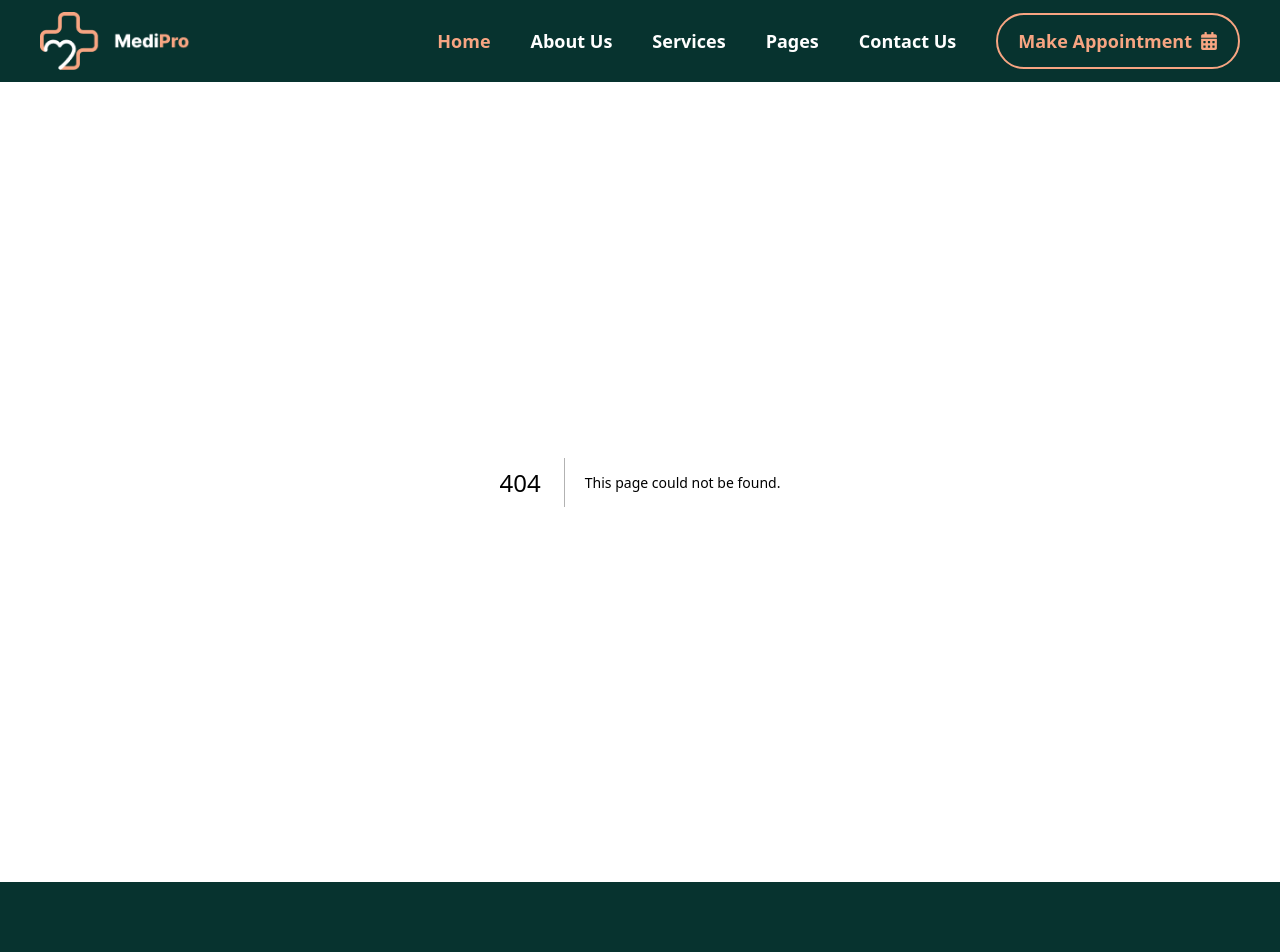
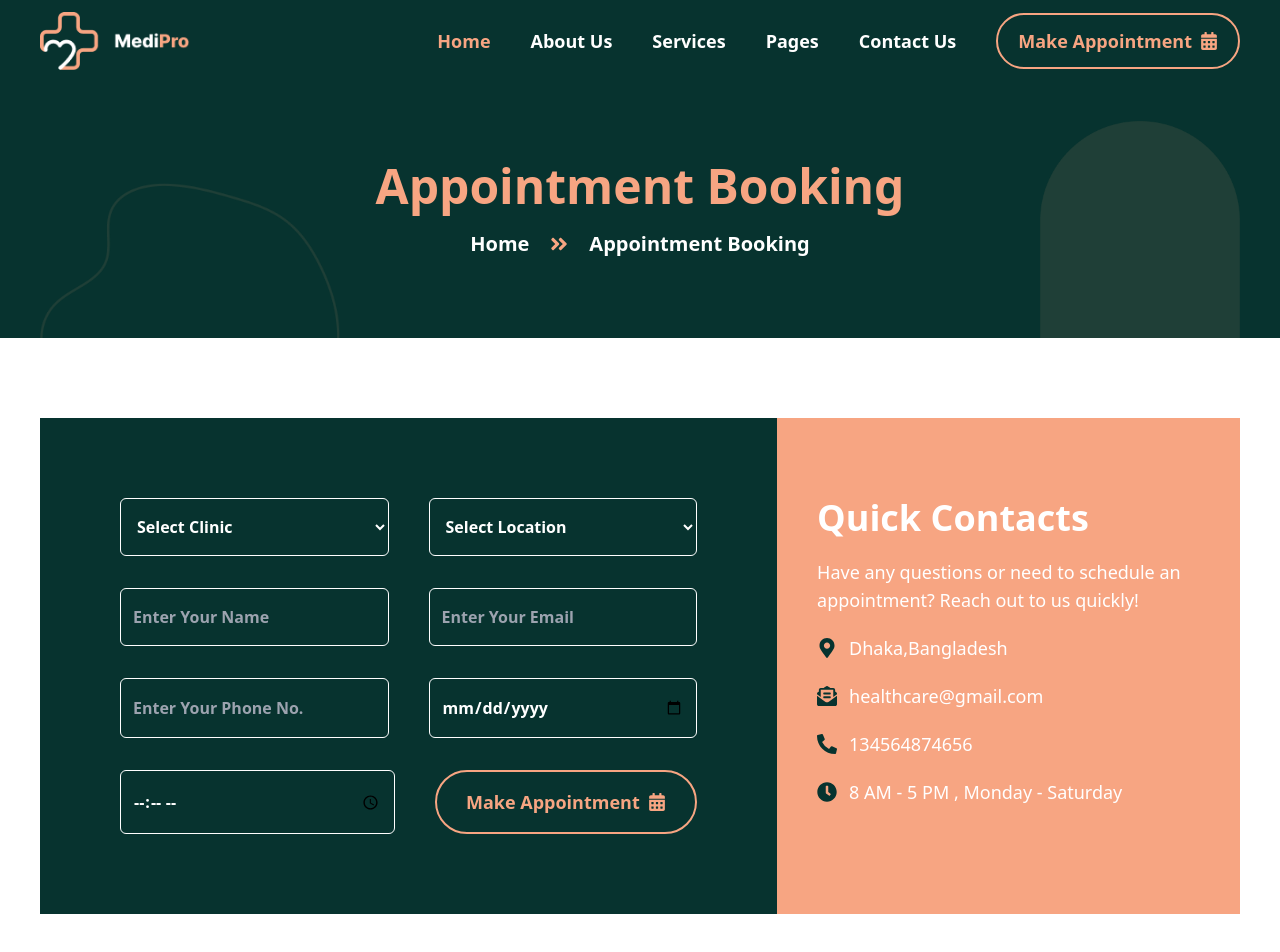
Before and after one commit to OliUllah1/medi-pro, a Next.js app: page /appointment in a window 1280 px wide. Before the commit this address had no page. Shown: the top 952 px of the page. Built offline with nearby package versions, Linux system fonts and the light colour scheme.

Commit message:
appointment Form section done

```diff
--- a/components/About.jsx
+++ b/components/About.jsx
@@ -1,10 +1,17 @@
+"use client"
 import Image from "next/image";
 import { FaPlayCircle,FaCheckCircle,FaArrowAltCircleRight } from "react-icons/fa";
+import 'aos/dist/aos.css';
+import { useEffect } from 'react';
+import Aos from 'aos';
 
 const About = () => {
+    useEffect(()=>{
+        Aos.init({duration:1000})
+    },[])
     return (
         <div className="bg-slate-100 lg:flex gap-10 items-center lg:px-10 px-3 lg:py-10 pt-20 pb-10">
-            <div className="w-full mb-10 lg:mb-0 relative flex gap-5 items-end">
+            <div data-aos="fade-right" className="w-full mb-10 lg:mb-0 relative flex gap-5 items-end">
             <Image  className='absolute bottom-20 left-0 lg:left-20 z-10' src="/home-about-us-bg2.png" alt="hero-2" width="380" height="500" />
             <Image className='rounded-full z-20' src="/home-about1.jpg" alt="hero-2" width="250" height="400" />
             <div className="space-y-4 z-30">
@@ -17,7 +24,7 @@ const About = () => {
             </div>
             </div>
             </div>
-            <div className="w-full space-y-5">
+            <div data-aos="fade-left" className="w-full space-y-5">
                 <h4 className="text-[#f7a582] font-semibold text-xl">ABOUT MEDICALIFE</h4>
                 <h1 className="text-4xl lg:text-6xl text-[#07332f] lg:pr-10">Our Best Services & Poplular Treatment Here.</h1>
                 <p className="text-xl text-gray-500 lg:pr-20">we take pride in offering a wide range of best-in-class medical services and popular treatments to cater to your diverse healthcare needs .</p>
--- /dev/null
+++ b/components/Appointments/AppointmentBanner.jsx
@@ -0,0 +1,18 @@
+import Image from "next/image";
+import { FaAngleDoubleRight } from 'react-icons/fa';
+
+const AppointmentBanner = () => {
+    return (
+        <div className='bg-[#07332f] relative flex justify-center items-center py-20'>
+            <div>
+
+                <h1 className="text-[#f7a582] font-semibold text-5xl mb-5">Appointment Booking</h1>
+                <p className="flex items-center gap-5 justify-center font-semibold text-white text-xl">Home <FaAngleDoubleRight className="text-[#f7a582]" /> Appointment Booking</p>
+            </div>
+            <Image className='bottom-0 right-10 absolute' src="/half-circle-1.png" alt="hero-bg" width="200" height="200" />
+            <Image className='bottom-0 left-10 absolute' src="/half-shape.png" alt="hero-bg" width="300" height="200" />
+        </div>
+    );
+};
+
+export default AppointmentBanner;
--- /dev/null
+++ b/components/Appointments/AppointmentForm.jsx
@@ -0,0 +1,45 @@
+import {FaClock,FaEnvelopeOpenText,FaMapMarkerAlt,FaPhoneAlt,FaCalendarAlt} from 'react-icons/fa';
+
+const AppointmentForm = () => {
+    return (
+        <div className="lg:px-10 px-2 py-20">
+            <div className='flex'>
+                <form className='w-full bg-[#07332f] p-20 space-y-8' action="">
+                <div className='flex gap-10'>
+                <select className="w-full bg-[#07332f] px-3 py-4 rounded-md text-white border border-white font-bold">
+                    <option disabled selected>Select Clinic</option>
+                </select>
+                <select className="w-full bg-[#07332f] px-3 py-4 rounded-md text-white border border-white font-bold">
+                    <option disabled selected>Select Location</option>
+                </select>
+                </div>
+                <div className='flex gap-10'>
+                    <input placeholder='Enter Your Name' className="w-full bg-[#07332f] px-3 py-4 rounded-md text-white border border-white font-bold" type="text" />
+                    <input placeholder='Enter Your Email' className="w-full bg-[#07332f] px-3 py-4 rounded-md text-white border border-white font-bold" type="email" />
+                </div>
+                <div className='flex gap-10'>
+                    <input placeholder='Enter Your Phone No.' className="w-full bg-[#07332f] px-3 py-4 rounded-md text-white border border-white font-bold" type="text" />
+                    <input placeholder='Select Date' className="w-full bg-[#07332f] px-3 py-4 rounded-md text-white border border-white font-bold" type="date" />
+                </div>
+                <div className='flex gap-10'>
+                    <input placeholder='Select Time' className="w-full bg-[#07332f] px-3 py-4 rounded-md text-white border border-white font-bold" type="time" />
+                    <button className='flex w-full border-2 py-4 rounded-full text-[#f7a582] text-lg border-[#f7a582] gap-2 font-semibold items-center hover:text-[#1f3f37] hover:bg-[#f7a582] transition delay-75 duration-75 ease-in-out justify-center'>Make Appointment <FaCalendarAlt></FaCalendarAlt> </button>
+                </div>
+                </form>
+                <div className='bg-[#f7a582] px-10 py-20 space-y-5 text-white'>
+                    <h1 className='font-semibold text-4xl'>Quick Contacts</h1>
+                    <p className='text-lg'>Have any questions or need to schedule an appointment? Reach out to us quickly!</p>
+                    <ul className="space-y-5 text-lg">
+                    <li className=""><a href="" className="flex gap-3 items-center"><FaMapMarkerAlt className="text-[#07332f] text-xl"></FaMapMarkerAlt> Dhaka,Bangladesh</a></li>
+                    <li><a href="" className="flex gap-3 items-center"><FaEnvelopeOpenText className="text-[#07332f] text-xl"></FaEnvelopeOpenText> healthcare@gmail.com</a></li>
+                    <li><a href="" className="flex gap-3 items-center"><FaPhoneAlt className="text-[#07332f] text-xl"></FaPhoneAlt> 134564874656</a></li>
+                    <li><a href="" className="flex gap-3 items-center"><FaClock className="text-[#07332f] text-xl"></FaClock> 8 AM - 5 PM , Monday - Saturday</a></li>
+
+                </ul>
+                </div>
+            </div>
+        </div>
+    );
+};
+
+export default AppointmentForm;
--- a/components/Banner.jsx
+++ b/components/Banner.jsx
@@ -1,12 +1,19 @@
+"use client"
 import Image from 'next/image';
 import { FaArrowAltCircleRight ,FaPlayCircle } from "react-icons/fa";
+import 'aos/dist/aos.css';
+import { useEffect } from 'react';
+import Aos from 'aos';
 
 const Banner = () => {
+    useEffect(()=>{
+        Aos.init({duration:500})
+    },[])
     return (
         <div className='bg-[#07332f] relative'>
             <Image className='absolute bottom-0 right-10' src="/half-circle-1.png" alt="hero-bg" width="300" height="300" />
             <div className='lg:flex gap-5 px-3 py-10 lg:px-10'>
-            <div className='w-full order-2 lg:order-1 mb-10 lg:mb-0 lg:px-10'>
+            <div className='w-full order-2 lg:order-1 mb-10 lg:mb-0 lg:px-10' data-aos="fade-right">
                 <h4 className='text-2xl font-semibold text-white mb-5'>WE TACK CARE OF YOUR HEALTH</h4>
                 <h1 className='text-6xl text-[#f7a582]  font-semibold'>We Are Providing Best & Affordable Health Care.</h1>
                 <p className='my-6 font-semibold text-lg lg:pr-10 text-gray-400'>our is to deliver the highest quality healthcare services. We believe that everyone deserves access to excellent medical care without compromising on quality.</p>
@@ -15,7 +22,7 @@ const Banner = () => {
                     <button className='flex gap-2 text-lg lg:text-xl items-center text-white font-semibold hover:text-[#f7a582]'> <FaPlayCircle></FaPlayCircle> Watch Video</button>
                 </div>
             </div>
-            <div className='w-full order-1 lg:order-2 relative'>
+            <div data-aos="fade-left"  className='w-full order-1 lg:order-2 relative'>
                 <Image className='absolute top-0 left-16 flex z-0' src="/home-hero-bg.png" alt="hero-bg" width="300" height="300" />
 
             <div className='flex gap-5'>
--- a/components/Facility.jsx
+++ b/components/Facility.jsx
@@ -1,18 +1,26 @@
+"use client"
 import { FaCalendarAlt } from "react-icons/fa";
 import Image from "next/image";
+import 'aos/dist/aos.css';
+import { useEffect } from 'react';
+import Aos from 'aos';
+
 const Facility = () => {
+    useEffect(()=>{
+        Aos.init({duration:1000})
+    },[])
     return (
         <div className="bg-slate-100 grid grid-cols-1 gap-y-5 lg:grid-cols-3 px-3 lg:px-10 py-10 lg:py-20">
-            <div className="relative h-full bg-[#f7a582]">
+            <div data-aos="fade-right" className="relative h-full bg-[#f7a582]">
                 <h1 className="font-semibold text-3xl p-10 mb-20 text-white"> Do not<span className="font-bold">Hesitate</span> To Contact us</h1>
                 <button className="absolute bottom-0 w-full flex gap-2 items-center hover:bg-[#15302d] justify-center bg-black py-5 font-semibold text-xl text-white">Make Appointment <FaCalendarAlt></FaCalendarAlt></button>
             </div>
-            <div className="p-10 space-y-3 bg-[#07332f] border-r border-white">
+            <div data-aos="fade-up" className="p-10 space-y-3 bg-[#07332f] border-r border-white">
             <Image className='' src="/doctor.png" alt="doctor" width="50" height="50" />
             <h1 className="text-3xl font-semibold text-white">Need Family Health</h1>
             <p className="font-semibold text-gray-400 text-lg">we understand the importance of family health overall well-being.</p>
             </div>
-            <div className="p-10 space-y-3 bg-[#07332f]">
+            <div data-aos="fade-left" className="p-10 space-y-3 bg-[#07332f]">
             <Image className='' src="/customer-service.png" alt="customer" width="50" height="50" />
             <h1 className="text-3xl font-semibold text-white">24 Hours Service</h1>
             <p className="font-semibold text-gray-400 text-lg">we take pride in offering 24-hour medical services to ensure that you.</p>
--- a/components/Navber.jsx
+++ b/components/Navber.jsx
@@ -1,8 +1,11 @@
-import React from 'react';
+'use client'
 import Image from 'next/image';
+import Link from 'next/link';
 import { FaCalendarAlt,FaBars } from "react-icons/fa";
+import { useRouter } from 'next/navigation'
 
 const Navber = () => {
+    const router = useRouter()
     return (
         <div className='bg-[#1f3f37] lg:bg-[#07332f] flex px-3 items-center lg:px-10 py-5 lg:py-3 justify-between'>
 
@@ -15,13 +18,13 @@ const Navber = () => {
            </div>
             <div className='hidden lg:flex  items-center gap-10'>
             <ul className='flex items-center gap-10 text-lg font-semibold text-white'>
-                <li className='text-[#f7a582]'><a href="">Home</a></li>
-                <li className='hover:text-[#f7a582]'><a href="">About Us</a></li>
-                <li className='hover:text-[#f7a582]'><a href=""></a>Services</li>
-                <li className='hover:text-[#f7a582]'><a href="">Pages</a></li>
-                <li className='hover:text-[#f7a582]'><a href="">Contact Us</a></li>
+                <li className='text-[#f7a582]'><Link href="/">Home</Link></li>
+                <li className='hover:text-[#f7a582]'><Link href="/about">About Us</Link></li>
+                <li className='hover:text-[#f7a582]'><Link href=""></Link>Services</li>
+                <li className='hover:text-[#f7a582]'><Link href="">Pages</Link></li>
+                <li className='hover:text-[#f7a582]'><Link href="">Contact Us</Link></li>
             </ul>
-            <button className='flex border-2 px-5 py-3 rounded-full text-[#f7a582] text-lg border-[#f7a582] gap-2 font-semibold items-center hover:text-[#1f3f37] hover:bg-[#f7a582] transition delay-75 duration-75 ease-in-out'>Make Appointment <FaCalendarAlt></FaCalendarAlt> </button>
+            <button className='flex border-2 px-5 py-3 rounded-full text-[#f7a582] text-lg border-[#f7a582] gap-2 font-semibold items-center hover:text-[#1f3f37] hover:bg-[#f7a582] transition delay-75 duration-75 ease-in-out' onClick={() => router.push('/appointment')} >Make Appointment <FaCalendarAlt></FaCalendarAlt> </button>
             </div>
 
 
--- a/components/Services.jsx
+++ b/components/Services.jsx
@@ -1,14 +1,21 @@
+"use client"
 import Image from "next/image";
 import { FaArrowAltCircleRight } from "react-icons/fa";
+import 'aos/dist/aos.css';
+import { useEffect } from 'react';
+import Aos from 'aos';
 const Services = () => {
+    useEffect(()=>{
+        Aos.init({duration:100})
+    },[])
     return (
         <div className="bg-slate-100 relative grid grid-cols-1 gap-5 lg:grid-cols-3 lg:px-10 px-3 py-20">
             <Image className='absolute top-14 left-0 z-0' src="/shape-img.png" alt="hero-2" width="400" height="400" />
-            <div className="p-10 space-y-5 z-10">
+            <div data-aos="fade-up" className="p-10 space-y-5 z-10">
                 <h3 className="text-[#f7a582] mt-10 font-semibold text-xl">MEDICAL SERVICES</h3>
                 <h1 className="text-4xl font-semibold text-[#07332f]">We are Providing Best Services.</h1>
             </div>
-            <div className="border-x border-t border-[#07332f] relative">
+            <div data-aos="fade-down" className="border-x border-t border-[#07332f] relative">
             <div className="px-10 pt-10 pb-24 space-y-3">
             <Image className='rounded-full' src="/medical-services1.png" alt="hero-2" width="70" height="70" />
             <h3 className="text-[#07332f] text-2xl font-semibold">Eye Care</h3>
@@ -16,7 +23,7 @@ const Services = () => {
             </div>
             <button className="absolute bottom-0 flex gap-2 items-center bg-[#f7a582] hover:text-[#07332f] w-full py-5 justify-center text-lg font-bold text-white hover:border-2 hover:border-[#07332f] hover:bg-slate-100">Read More <FaArrowAltCircleRight></FaArrowAltCircleRight></button>
             </div>
-            <div className="border-x border-t border-[#07332f] relative">
+            <div data-aos="fade-up" className="border-x border-t border-[#07332f] relative">
             <div className="px-10 pt-10 pb-24 space-y-3">
             <Image className='rounded-full' src="/medical-services2.png" alt="hero-2" width="70" height="70" />
             <h3 className="text-[#07332f] text-2xl font-semibold">Medical Checkup</h3>
@@ -24,7 +31,7 @@ const Services = () => {
             </div>
             <button className="absolute bottom-0 flex gap-2 items-center bg-[#f7a582] hover:text-[#07332f] w-full py-5 justify-center text-lg font-bold text-white hover:border-2 hover:border-[#07332f] hover:bg-slate-100">Read More <FaArrowAltCircleRight></FaArrowAltCircleRight></button>
             </div>
-            <div className="border-x border-t border-[#07332f] relative">
+            <div data-aos="fade-up" className="border-x border-t border-[#07332f] relative">
             <div className="px-10 pt-10 pb-24 space-y-3">
             <Image className='rounded-full' src="/medical-services3.png" alt="hero-2" width="70" height="70" />
             <h3 className="text-[#07332f] text-2xl font-semibold">Dental Care</h3>
@@ -32,7 +39,7 @@ const Services = () => {
             </div>
             <button className="absolute bottom-0 flex gap-2 items-center bg-[#f7a582] hover:text-[#07332f] w-full py-5 justify-center text-lg font-bold text-white hover:border-2 hover:border-[#07332f] hover:bg-slate-100">Read More <FaArrowAltCircleRight></FaArrowAltCircleRight></button>
             </div>
-            <div className="border-x border-t border-[#07332f] relative">
+            <div data-aos="fade-down" className="border-x border-t border-[#07332f] relative">
             <div className="px-10 pt-10 pb-24 space-y-3">
 
             <h3 className="text-[#07332f] text-2xl font-semibold">Laboratory Service</h3>
@@ -40,7 +47,7 @@ const Services = () => {
             </div>
             <button className="absolute bottom-0 flex gap-2 items-center bg-[#f7a582] hover:text-[#07332f] w-full py-5 justify-center text-lg font-bold text-white hover:border-2 hover:border-[#07332f] hover:bg-slate-100">Read More <FaArrowAltCircleRight></FaArrowAltCircleRight></button>
             </div>
-            <div className="border-x border-t border-[#07332f] relative">
+            <div data-aos="fade-up" className="border-x border-t border-[#07332f] relative">
             <div className="px-10 pt-10 pb-24 space-y-3">
             <Image className='rounded-full' src="/medical-services4.png" alt="hero-2" width="70" height="70" />
             <h3 className="text-[#07332f] text-2xl font-semibold">Patient-Centered</h3>
--- a/package.json
+++ b/package.json
@@ -9,6 +9,7 @@
     "lint": "next lint"
   },
   "dependencies": {
+    "aos": "^2.3.4",
     "eslint": "8.47.0",
     "eslint-config-next": "13.4.19",
     "next": "13.4.19",
--- /dev/null
+++ b/src/app/about/page.js
@@ -0,0 +1,11 @@
+import React from 'react';
+
+const AboutPage = () => {
+    return (
+        <div>
+
+        </div>
+    );
+};
+
+export default AboutPage;
--- /dev/null
+++ b/src/app/appointment/page.js
@@ -0,0 +1,11 @@
+import AppointmentBanner from "../../../components/Appointments/AppointmentBanner";
+import AppointmentForm from "../../../components/Appointments/AppointmentForm";
+
+export default function Appointment (){
+    return (
+        <div>
+            <AppointmentBanner></AppointmentBanner>
+            <AppointmentForm></AppointmentForm>
+        </div>
+    )
+}
--- a/src/app/page.js
+++ b/src/app/page.js
@@ -20,7 +20,8 @@ export default function Home() {
       <Faqs></Faqs>
       <Testimonial></Testimonial>
       <Blog></Blog>
-      <Contact></Contact>
+      <Contact>
+      </Contact>
     </main>
   )
 }
```
Also changed, not shown: public/half-shape.png (added), 1 other file (tests, documents, lock files or other folders).
